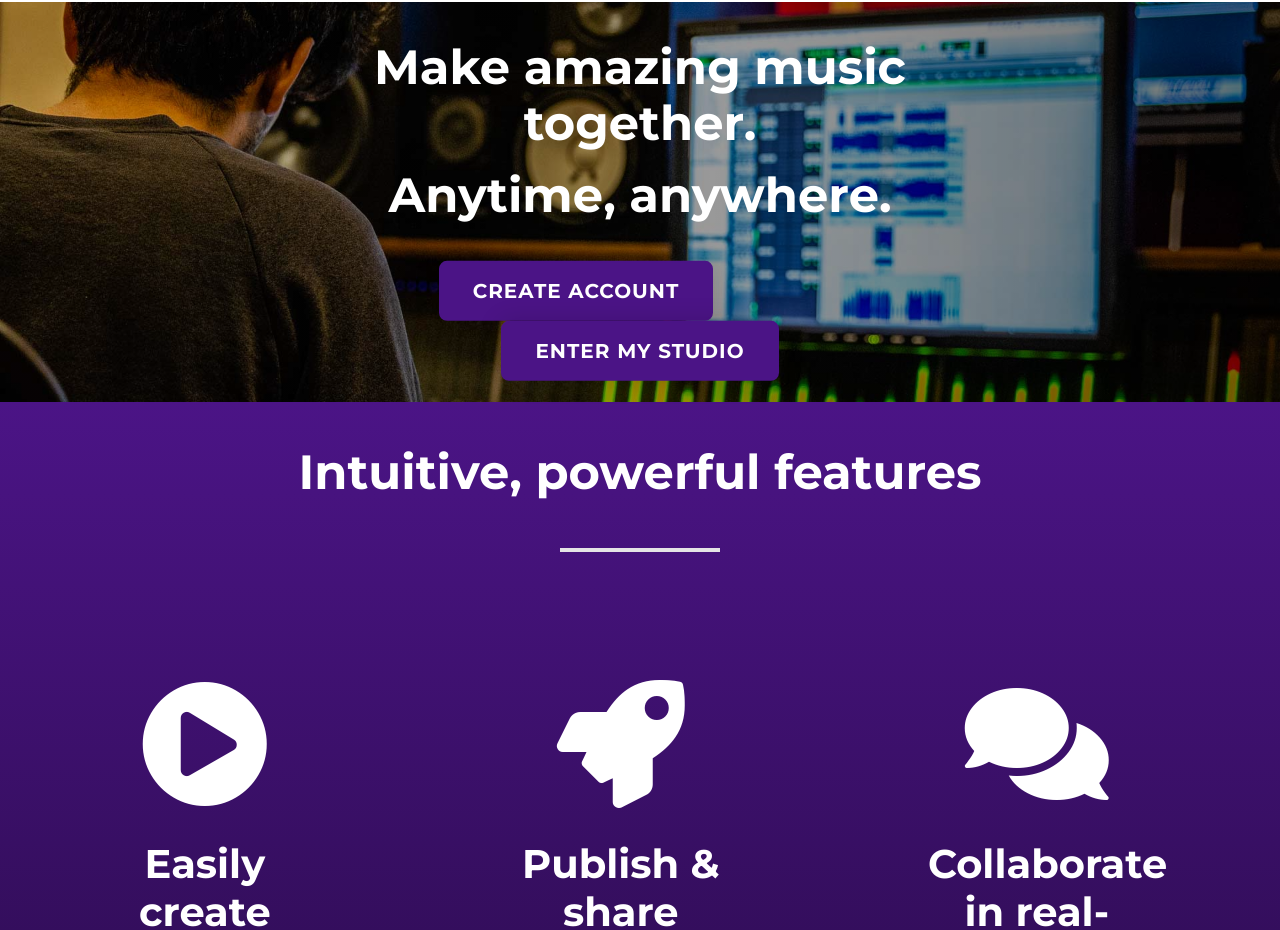
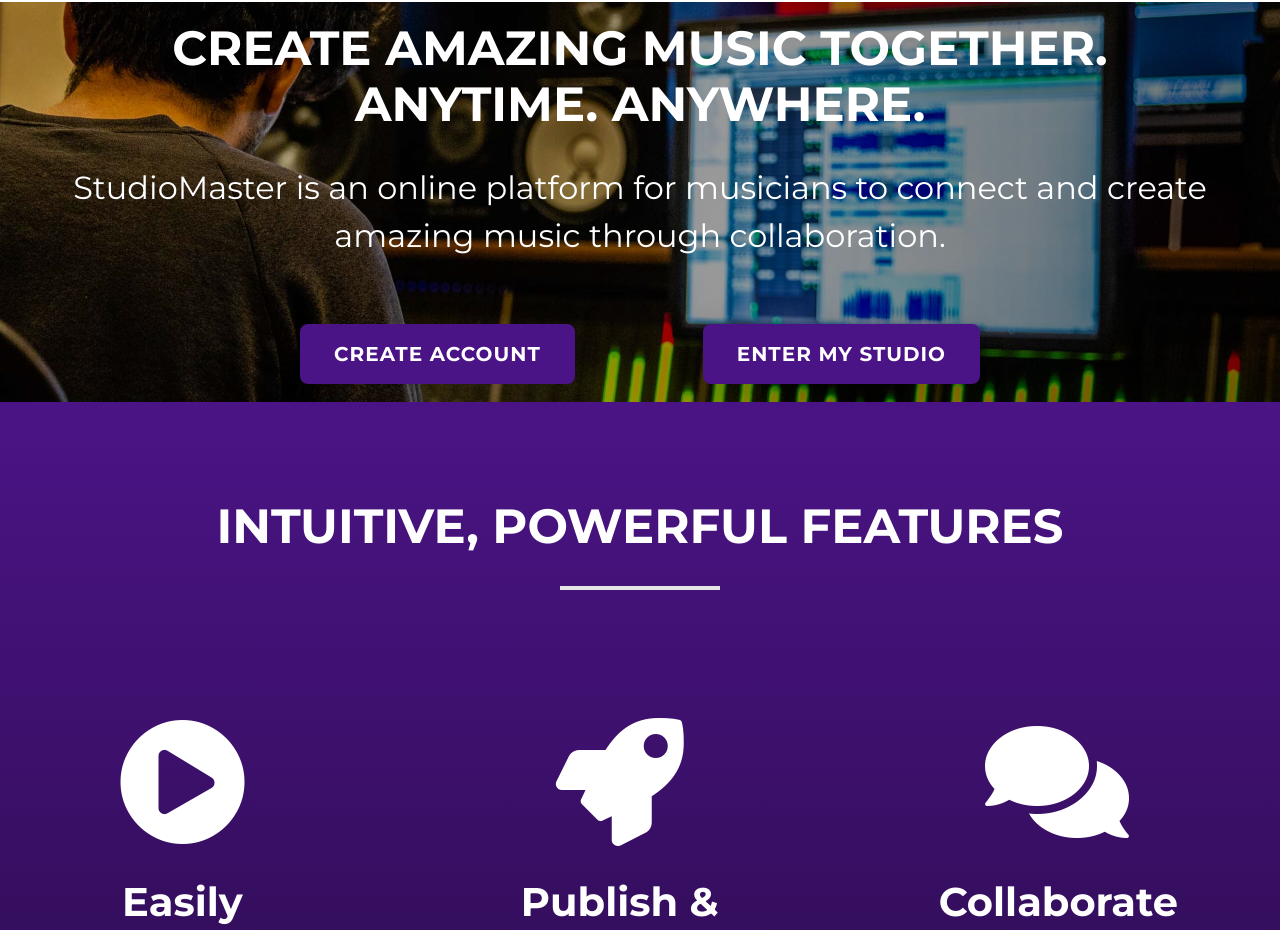
Before and after one commit to SethDonohue/StudioMaster, a React app: page / in a window 1280 px wide. Shown: the part 126-1056 px from the top of the page. Built offline with nearby package versions, Linux system fonts and the light colour scheme; no server answers.

Commit message:
homepage hero content and style updates

```diff
--- a/sass/abstract/_variables.scss
+++ b/sass/abstract/_variables.scss
@@ -12,6 +12,7 @@ $color-secondary-dark: darken($color-secondary, 10%);
 // White
 $color-white: #fff;
 $color-white-dark: darken($color-white, 15%);
+$color-white-90: rgba(255,255,255,0.9);
 
 // Grey
 $color-grey: #e5e5e5;
--- a/sass/base/_typography.scss
+++ /dev/null
@@ -1,42 +0,0 @@
-.heading-primary,
-.heading-secondary,
-.heading-tertiary {
-	font-family: 'Montserrat';
-	font-weight: 700;
-	color: $color-charcoal;
-}
-
-.heading-primary {
-	margin: 1rem;
-	color: $color-white;
-}
-
-.heading-secondary {
-	font-size: 3rem;
-	line-height: 3.5rem;
-	color: inherit;
-}
-
-.heading-tertiary {
-	margin: 2rem;
-	font-size: 2.5rem;
-	line-height: 3rem;
-	color: inherit;
-}
-
-.link {
-	font-family: 'Open Sans', sans-serif;
-	transition: $ease-default;
-
-	&:link,
-	&:visited {
-		color: $color-primary;
-		font-size: $default-font;
-	}
-
-	&:hover,
-	&:active {
-		color: $color-primary-light;
-		font-weight: 400;
-	}
-}
--- a/sass/components/_features.scss
+++ b/sass/components/_features.scss
@@ -1,6 +1,6 @@
 .top-features{
 	background: linear-gradient(to top, $color-primary-dark, $color-primary-light);
-	padding: 1.6rem 2rem;
+	padding: 6rem 0;
 
 	&__info{
 		padding: 6rem;
@@ -72,6 +72,24 @@
 		color: $color-white;
 	}
 
+	.heading-primary {
+		margin-bottom: 2rem;
+		text-transform: uppercase;
+	}
+
+	.heading-secondary {
+		margin-bottom: 4rem;
+		font-size: 2rem;
+		font-weight: 500;
+		color: $color-white;
+	}
+
+	.heading-tertiary {
+		margin: 2rem;
+		font-size: 2.5rem;
+		line-height: 3rem;
+		color: inherit;
+	}
 
 }
 
@@ -119,6 +137,25 @@
 	.heading-tertiary {
 		color: $color-charcoal;
 	}
+
+	.heading-primary {
+		margin-bottom: 2rem;
+		color: $color-white;
+		text-transform: uppercase;
+	}
+
+	.heading-secondary {
+		margin-bottom: 4rem;
+		font-size: 2rem;
+		font-weight: 500;
+	}
+
+	.heading-tertiary {
+		margin: 2rem;
+		font-size: 2.5rem;
+		line-height: 3rem;
+		color: inherit;
+	}
 }
 
 .bottom-features {
@@ -141,9 +178,6 @@
 		top: 0;
 	}
 
-
-
-
 	&__card {
 		padding: 4rem 2rem;
 		width: 90%;
@@ -154,8 +188,6 @@
 		background-color: transparent;
 		border-radius: 1rem;
 		transition: $ease-default;
-
-
 
 		p {
 			font-size: 1.5rem;
@@ -179,13 +211,27 @@
 		transition: $ease-default;
 	}
 
-	.heading-primary {
-		margin-bottom: 3rem;
-	}
-
 	.heading-primary,
 	.heading-secondary,
 	.heading-tertiary {
 		color: $color-charcoal;
 	}
+
+	.heading-primary {
+		margin-bottom: 2rem;
+		text-transform: uppercase;
+	}
+
+	.heading-secondary {
+		margin-bottom: 4rem;
+		font-size: 2rem;
+		font-weight: 500;
+	}
+
+	.heading-tertiary {
+		margin: 2rem;
+		font-size: 2.5rem;
+		line-height: 3rem;
+		color: inherit;
+	}
 }
--- a/sass/components/_hero.scss
+++ b/sass/components/_hero.scss
@@ -8,4 +8,45 @@
 	@include respond(phone){
 		width: 90%;
 	}
+
+	.btn {
+		margin: 0 4rem;
 	}
+
+	.heading-primary {
+		margin-bottom: 2rem;
+		color: $color-white;
+		text-transform: uppercase;
+	}
+
+	.heading-secondary {
+		margin-bottom: 4rem;
+		font-size: 2rem;
+		font-weight: 500;
+		color: $color-white;
+	}
+
+	.heading-tertiary {
+		margin: 2rem;
+		font-size: 2.5rem;
+		line-height: 3rem;
+		color: inherit;
+	}
+}
+
+.link {
+	font-family: 'Open Sans', sans-serif;
+	transition: $ease-default;
+
+	&:link,
+	&:visited {
+		color: $color-primary;
+		font-size: $default-font;
+	}
+
+	&:hover,
+	&:active {
+		color: $color-primary-light;
+		font-weight: 400;
+	}
+}
--- a/sass/layout/_navigation.scss
+++ b/sass/layout/_navigation.scss
@@ -6,6 +6,7 @@
 	margin: 0;
 	width: 100%;
 	height: 8rem;
+	background: $color-white-90;
 	z-index: 20;
 
 	@include respond (tab-port) {
--- a/sass/pages/_home.scss
+++ b/sass/pages/_home.scss
@@ -7,6 +7,10 @@
     background-position: center center;
     position: relative;
     z-index: 5;
+
+    .hero {
+        width: calc(100% - 8rem);
+    }
 }
 
 .section-features {
--- a/sass/styles.scss
+++ b/sass/styles.scss
@@ -2,7 +2,6 @@
 @import "abstract/variables";
 
 @import "base/base";
-@import "base/typography";
 @import "base/utilities";
 
 @import "components/all";
--- a/src/components/home/hero.jsx
+++ b/src/components/home/hero.jsx
@@ -9,11 +9,11 @@ class Hero extends Component{
             <section className='section-hero'>
                 <div className="hero">
                     <h1 className="heading-primary">
-                        Make amazing music together.
+                        Create amazing music together. Anytime. Anywhere.
                     </h1>
-                    <h1 className="heading-primary">
-                        Anytime, anywhere.
-                    </h1>
+                    <h2 className="heading-secondary">
+                        StudioMaster is an online platform for musicians to connect and create amazing music through collaboration.
+                    </h2>
                     <Link to="/registration" className="btn btn--purple u-margin-right-big u-margin-top-small">Create Account</Link>
                     <Link to="/registration" className="btn btn--purple">Enter my studio</Link>
                 </div>
```
Also changed, not shown: src/css/master.css. Lines whose indentation alone changed are shown as unchanged.
